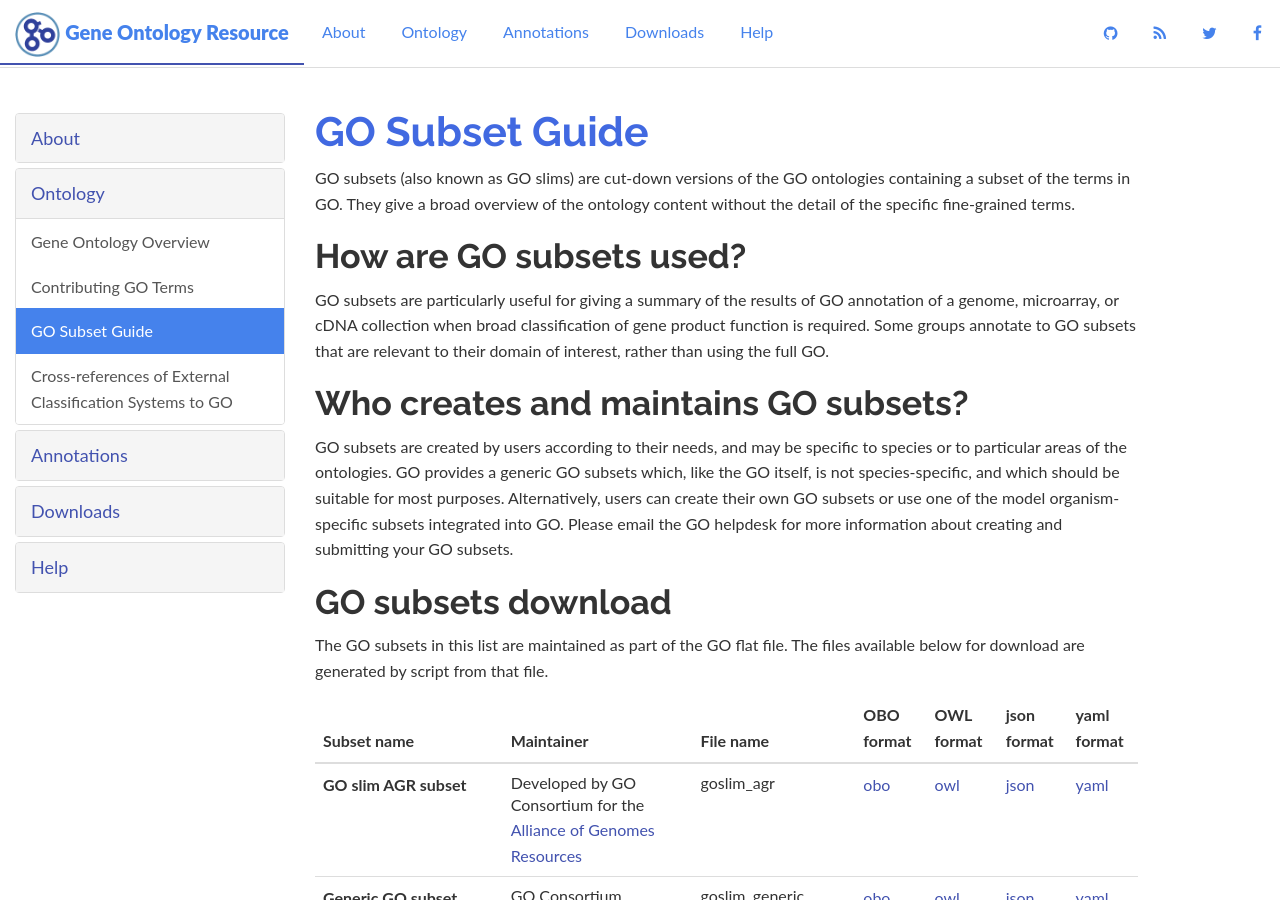
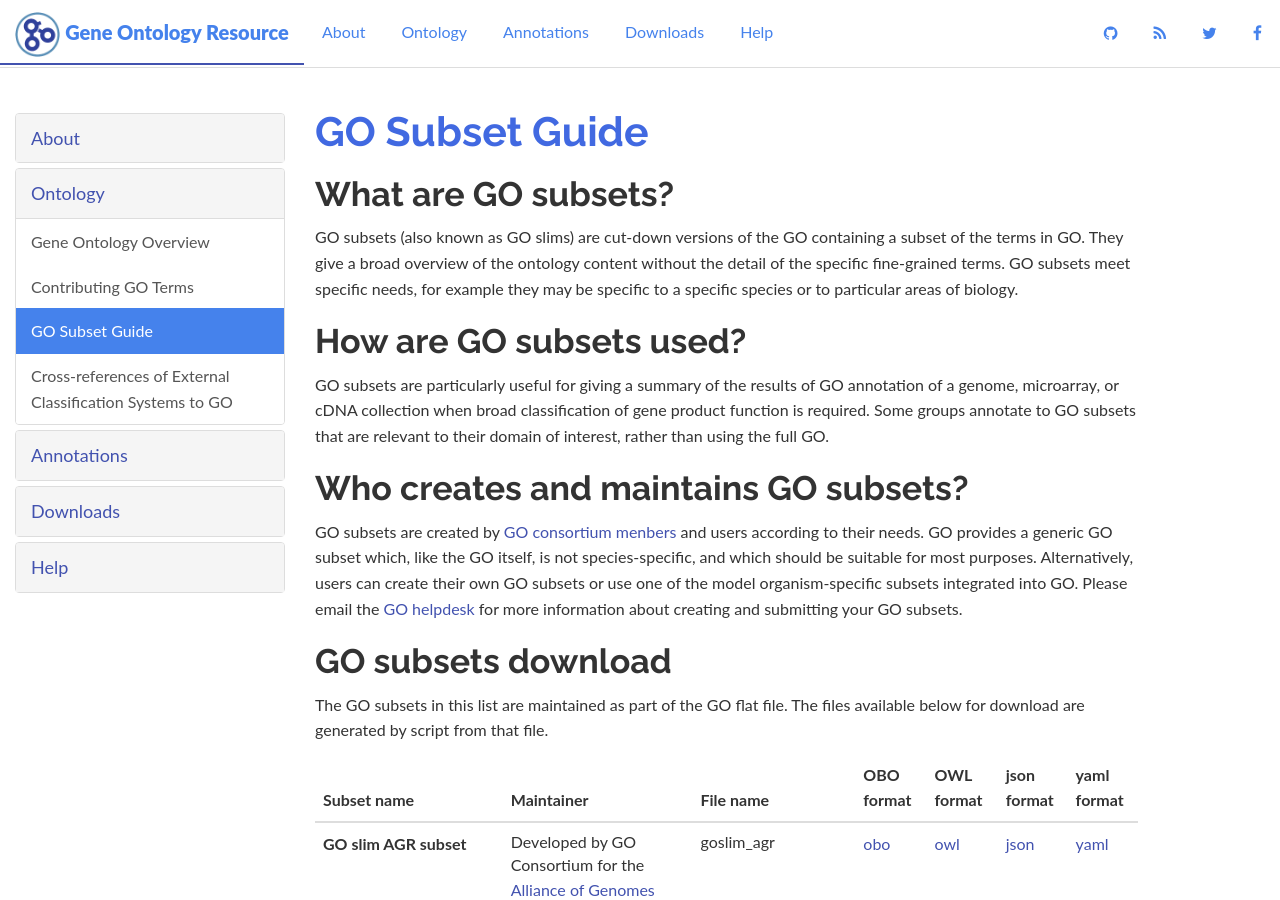
Before and after one commit to geneontology/geneontology.github.io, a Jekyll site: the page built from _docs/go-subset-guide.md, in a window 1280 px wide and 900 px high. Built offline with Jekyll 4.4.1, drawn with Linux system fonts in a browser that asks for light colours; nearby versions of some CDN libraries.

Commit message:
Update go-subset-guide.md

```diff
--- a/_docs/go-subset-guide.md
+++ b/_docs/go-subset-guide.md
@@ -5,7 +5,9 @@ permalink: /docs/go-subset-guide/
 
 # GO Subset Guide
 
-GO subsets (also known as GO slims) are cut-down versions of the GO ontologies containing a subset of the terms in GO. They give a broad overview of the ontology content without the detail of the specific fine-grained terms.
+## What are GO subsets?
+
+GO subsets (also known as GO slims) are cut-down versions of the GO containing a subset of the terms in GO. They give a broad overview of the ontology content without the detail of the specific fine-grained terms. GO subsets meet specific needs, for example they may be specific to a specific species or to particular areas of biology.
 
 ## How are GO subsets used?
 
@@ -13,7 +15,7 @@ GO subsets are particularly useful for giving a summary of the results of GO ann
 
 ## Who creates and maintains GO subsets?
 
-GO subsets are created by users according to their needs, and may be specific to species or to particular areas of the ontologies. GO provides a generic GO subsets which, like the GO itself, is not species-specific, and which should be suitable for most purposes. Alternatively, users can create their own GO subsets or use one of the model organism-specific subsets integrated into GO. Please email the GO helpdesk for more information about creating and submitting your GO subsets.
+GO subsets are created by [GO consortium menbers](/docs/go-consortium/) and users according to their needs. GO provides a generic GO subset which, like the GO itself, is not species-specific, and which should be suitable for most purposes. Alternatively, users can create their own GO subsets or use one of the model organism-specific subsets integrated into GO. Please email the [GO helpdesk](/docs/downloads/) for more information about creating and submitting your GO subsets.
 
 ## GO subsets download
 
```
